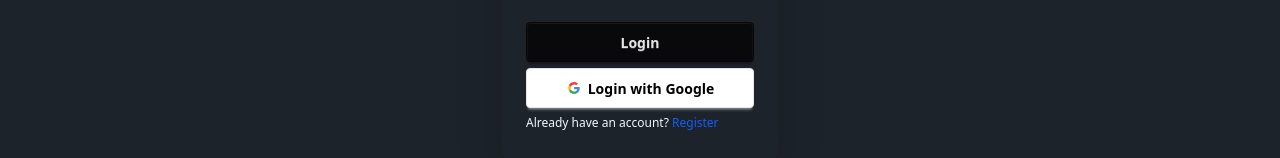
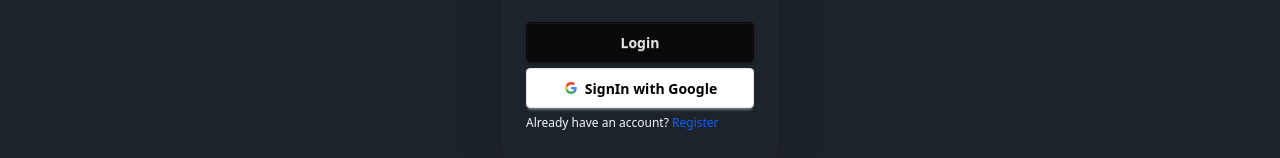
Before and after one commit to Rad0130/Movie-Master-Pro, a React (Vite) app: page /login in a window 1280 px wide. Shown: the part 309-467 px from the top of the page. Built offline with nearby package versions, Linux system fonts and the light colour scheme; no server answers.

Commit message:
siginGoogle added

```diff
--- a/src/Pages/Login/Login.jsx
+++ b/src/Pages/Login/Login.jsx
@@ -5,7 +5,7 @@ import { AuthContext } from '../../Provider/AuthContext';
 
 const Login = () => {
     const navigate=useNavigate();
-    const {signInUser}=use(AuthContext);
+    const {signInUser,signGoogle}=use(AuthContext);
     const handleSignIn=(e)=>{
         e.preventDefault();
         const email=e.target.email.value
@@ -17,6 +17,18 @@ const Login = () => {
             navigate('/');
         })
 
+    }
+
+    const handleGoogleSignIn=()=>{
+        signGoogle()
+        .then(result=>{
+            const user=result.user;
+            console.log(user);
+            navigate('/');
+        })
+        .catch(error=>{
+            console.log(error);
+        })
     }
     return (
         <div>
@@ -36,9 +48,9 @@ const Login = () => {
                         <input type="password" className="input" name='password' placeholder="Password" />
                         <div><a className="link link-hover">Forgot password?</a></div>
                         <button className="btn btn-neutral mt-4">Login</button>
-                        <button className="btn bg-white text-black border-[#e5e5e5]">
+                        <button type='button' onClick={handleGoogleSignIn} className="btn bg-white text-black border-[#e5e5e5]">
                         <svg aria-label="Google logo" width="16" height="16" xmlns="http://www.w3.org/2000/svg" viewBox="0 0 512 512"><g><path d="m0 0H512V512H0" fill="#fff"></path><path fill="#34a853" d="M153 292c30 82 118 95 171 60h62v48A192 192 0 0190 341"></path><path fill="#4285f4" d="m386 400a140 175 0 0053-179H260v74h102q-7 37-38 57"></path><path fill="#fbbc02" d="m90 341a208 200 0 010-171l63 49q-12 37 0 73"></path><path fill="#ea4335" d="m153 219c22-69 116-109 179-50l55-54c-78-75-230-72-297 55"></path></g></svg>
-                        Login with Google
+                        SignIn with Google
                         </button>
                         <h1>Already have an account? <Link to='/register' className='text-blue-600'>Register</Link></h1>
                         </fieldset>
--- a/src/Pages/Register/Register.jsx
+++ b/src/Pages/Register/Register.jsx
@@ -4,7 +4,7 @@ import { Link, useNavigate } from 'react-router';
 import { AuthContext } from '../../Provider/AuthContext';
 
 const Register = () => {
-    const {createUser}=use(AuthContext);
+    const {createUser,signGoogle}=use(AuthContext);
     const navigate=useNavigate();
     const handleRegister=(e)=>{
         e.preventDefault();
@@ -21,6 +21,18 @@ const Register = () => {
         })
         .catch(error=>{
             console.log(error)
+        })
+    }
+
+    const handleGoogleSignUp=()=>{
+        signGoogle()
+        .then(result=>{
+            const user=result.user;
+            console.log(user);
+            navigate('/');
+        })
+        .catch(error=>{
+            console.log(error);
         })
     }
     return (
@@ -44,7 +56,7 @@ const Register = () => {
                         <label className="label">Password</label>
                         <input type="password" className="input" name='password' placeholder="Password" />
                         <button className="btn btn-neutral mt-4">Register</button>
-                        <button className="btn bg-white text-black border-[#e5e5e5]">
+                        <button type='button' onClick={handleGoogleSignUp} className="btn bg-white text-black border-[#e5e5e5]">
                         <svg aria-label="Google logo" width="16" height="16" xmlns="http://www.w3.org/2000/svg" viewBox="0 0 512 512"><g><path d="m0 0H512V512H0" fill="#fff"></path><path fill="#34a853" d="M153 292c30 82 118 95 171 60h62v48A192 192 0 0190 341"></path><path fill="#4285f4" d="m386 400a140 175 0 0053-179H260v74h102q-7 37-38 57"></path><path fill="#fbbc02" d="m90 341a208 200 0 010-171l63 49q-12 37 0 73"></path><path fill="#ea4335" d="m153 219c22-69 116-109 179-50l55-54c-78-75-230-72-297 55"></path></g></svg>
                         SignUP with Google
                         </button>
--- a/src/Provider/AuthProvider.jsx
+++ b/src/Provider/AuthProvider.jsx
@@ -1,9 +1,12 @@
 import React, { useEffect, useState } from 'react';
 import { AuthContext } from './AuthContext';
-import { createUserWithEmailAndPassword, onAuthStateChanged, signInWithEmailAndPassword, signOut } from 'firebase/auth';
+import { createUserWithEmailAndPassword, onAuthStateChanged, signInWithEmailAndPassword, signInWithPopup, signOut } from 'firebase/auth';
 import { auth } from '../Firebase/firebase.config';
+import { GoogleAuthProvider } from 'firebase/auth/web-extension';
 
 const AuthProvider = ({children}) => {
+
+    const provider=new GoogleAuthProvider();
 
     const [user,setUser]=useState(null);
 
@@ -24,6 +27,10 @@ const AuthProvider = ({children}) => {
         return signInWithEmailAndPassword(auth,email,password)
     };
 
+    const signGoogle=()=>{
+        return signInWithPopup(auth,provider);
+    }
+
     const logOut=()=>{
         return signOut(auth);
     }
@@ -33,6 +40,7 @@ const AuthProvider = ({children}) => {
         signInUser,
         user,
         logOut,
+        signGoogle,
     }
     return (
         <div>
```
